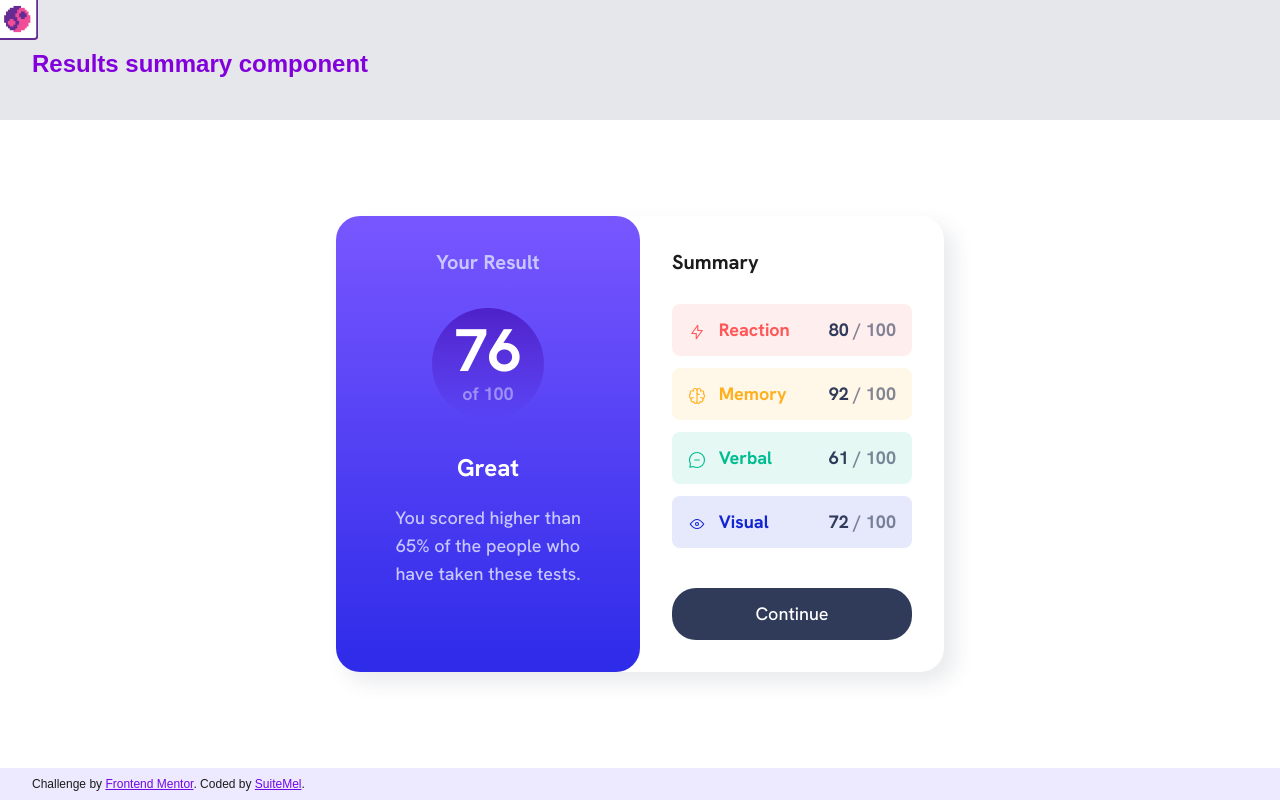
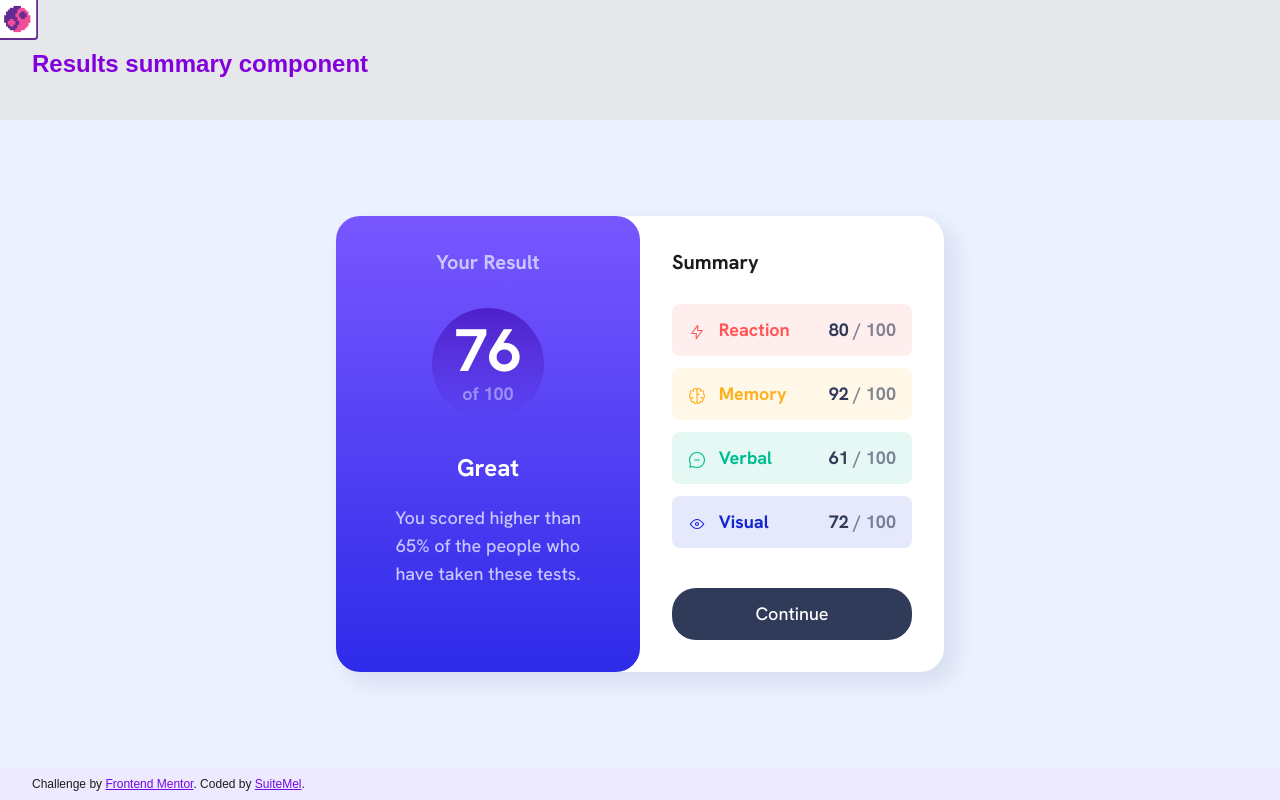
Before and after one commit to SuiteMel/SuiteMel, a SvelteKit app: page /frontend-mentor/results-summary in a window 1280 px wide. Built offline with nearby package versions, Linux system fonts and the light colour scheme; a web font is replaced by a local one.

Commit message:
Fixed duplicate css on results summary

```diff
--- a/src/routes/frontend-mentor/results-summary/+page.svelte
+++ b/src/routes/frontend-mentor/results-summary/+page.svelte
@@ -20,7 +20,7 @@
 {@html symbols}
 
 <!-- TODO: Active states and mobile -->
-<section class="results-summary bg-white grid items-center text-lg font-['Hanken_Grotesk'] grow bg-(--pale-blue) font-medium">
+<section class="results-summary grid items-center text-lg font-['Hanken_Grotesk'] grow bg-(--pale-blue) font-medium">
   <div class="lg:container">
     <div class="grid mx-auto bg-white lg:rounded-3xl lg:grid-cols-2 lg:w-8/12 xl:w-1/2 main-box">
       <div class="py-8 text-center bg-gradient rounded-b-3xl lg:rounded-t-3xl px-14">
```
